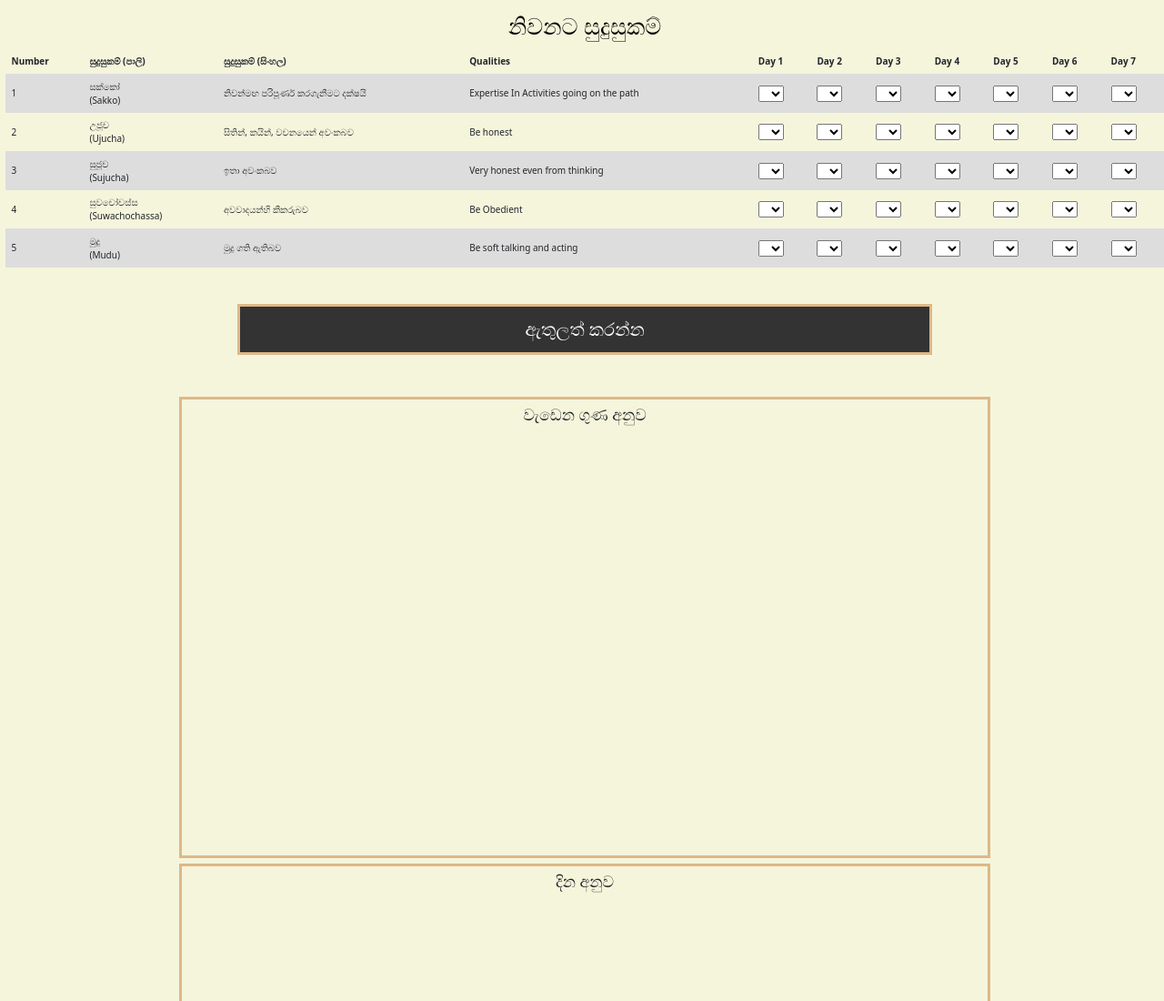
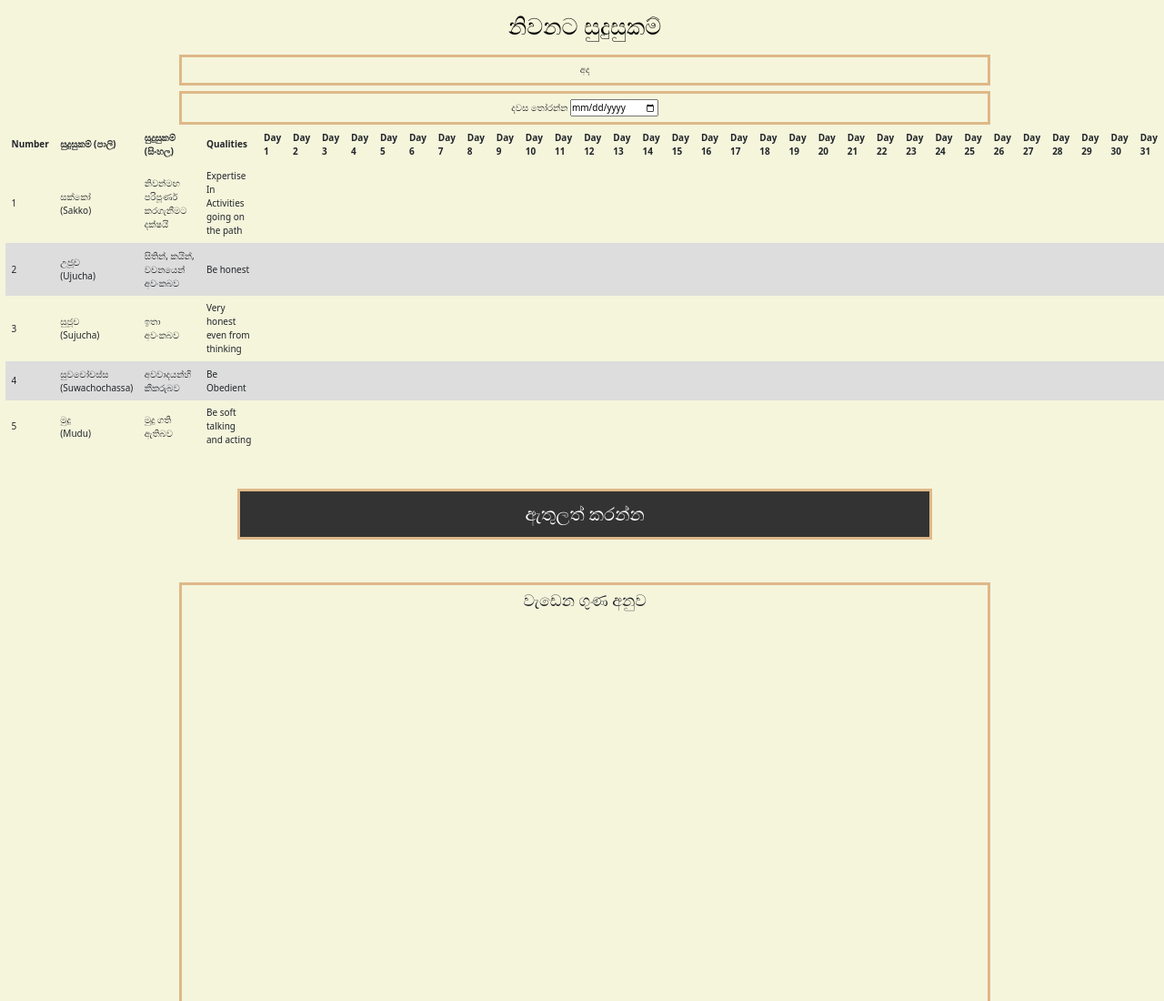
Before and after one commit to MkDay/json_database, a plain HTML site: page index.html in a window 1280 px wide. Shown: the top 1100 px of the page at 91% size. Drawn offline with nearby package versions, Linux system fonts and the light colour scheme.

Commit message:
Update index.html

```diff
--- a/index.html
+++ b/index.html
@@ -19,111 +19,95 @@
 
 <h1>නිවනට සුදුසුකම්</h1>
 
+
+<div class="date-picker" id="today">අද</div>
+<div class="date-picker">
+<label for="calendar">දවස තෝරන්න</label>
+<input id="calendar" type="date">
+</div>
+
+
 <table>
+<thead>
  <tr>
    <th>Number</th>
    <th>සුදුසුකම් (පාලි)</th>
    <th> සුදුසුකම් (සිංහල) </th>
    <th>Qualities</th>
-   <th>Day 1</th>
-   <th>Day 2</th>
-   <th>Day 3</th>
-   <th>Day 4</th>
-   <th>Day 5</th>
-   <th>Day 6</th>
-   <th>Day 7</th>
+   <th class="date-name">Day 1</th>
+   <th class="date-name">Day 2</th>
+   <th class="date-name">Day 3</th>
+   <th class="date-name">Day 4</th>
+   <th class="date-name">Day 5</th>
+   <th class="date-name">Day 6</th>
+   <th class="date-name">Day 7</th>
+   <th class="date-name">Day 8</th>
+   <th class="date-name">Day 9</th>
+   <th class="date-name">Day 10</th>
+   <th class="date-name">Day 11</th>
+   <th class="date-name">Day 12</th>
+   <th class="date-name">Day 13</th>
+   <th class="date-name">Day 14</th>
+   <th class="date-name">Day 15</th>
+   <th class="date-name">Day 16</th>
+   <th class="date-name">Day 17</th>
+   <th class="date-name">Day 18</th>
+   <th class="date-name">Day 19</th>
+   <th class="date-name">Day 20</th>
+   <th class="date-name">Day 21</th>
+   <th class="date-name">Day 22</th>
+   <th class="date-name">Day 23</th>
+   <th class="date-name">Day 24</th>
+   <th class="date-name">Day 25</th>
+   <th class="date-name">Day 26</th>
+   <th class="date-name">Day 27</th>
+   <th class="date-name">Day 28</th>
+   <th class="date-name">Day 29</th>
+   <th class="date-name">Day 30</th>
+   <th class="date-name">Day 31</th>
 
  </tr>
+</thead>
 
+<tbody>
  <tr id="Quality1">
    <td>1</td>
    <td>සක්කෝ <br>(Sakko)</td>
    <td>නිවන්මඟ පරිපූර්ණ කරගැනීමට දක්ෂයි</td>
    <td>Expertise In Activities going on the path</td>
 
-   <td class="q1-days">
+   <td class="q1-days"></td>
+   <td class="q1-days"></td>
+   <td class="q1-days"></td>
+   <td class="q1-days"></td>
+   <td class="q1-days"></td>
+   <td class="q1-days"></td>
+   <td class="q1-days"></td>
+   <td class="q1-days"></td>
+   <td class="q1-days"></td>
+   <td class="q1-days"></td>
+   <td class="q1-days"></td>
+   <td class="q1-days"></td>
+   <td class="q1-days"></td>
+   <td class="q1-days"></td>
+   <td class="q1-days"></td>
+   <td class="q1-days"></td>
+   <td class="q1-days"></td>
+   <td class="q1-days"></td>
+   <td class="q1-days"></td>
+   <td class="q1-days"></td>
+   <td class="q1-days"></td>
+   <td class="q1-days"></td>
+   <td class="q1-days"></td>
+   <td class="q1-days"></td>
+   <td class="q1-days"></td>
+   <td class="q1-days"></td>
+   <td class="q1-days"></td>
+   <td class="q1-days"></td>
+   <td class="q1-days"></td>
+   <td class="q1-days"></td>
+   <td class="q1-days"></td>
 
-    <select class="q1-score" id="q1-d1">
-     <option></option>
-     <option>0</option>
-     <option>1</option>
-     <option>2</option>
-     <option>3</option>
-     <option>4</option>
-     <option>5</option>
-   </td>
-
-     <td class="q1-days">
-
-    <select class="q1-score" id="q1-d2">
-     <option></option>
-     <option>0</option>
-     <option>1</option>
-     <option>2</option>
-     <option>3</option>
-     <option>4</option>
-     <option>5</option>
-   </td>
-
-    <td class="q1-days">
-
-    <select class="q1-score" id="q1-d3">
-     <option></option>
-     <option>0</option>
-     <option>1</option>
-     <option>2</option>
-     <option>3</option>
-     <option>4</option>
-     <option>5</option>
-   </td>
-
-     <td class="q1-days">
-
-    <select class="q1-score" id="q1-d4">
-     <option></option>
-     <option>0</option>
-     <option>1</option>
-     <option>2</option>
-     <option>3</option>
-     <option>4</option>
-     <option>5</option>
-   </td>
-
-     <td class="q1-days">
-
-    <select class="q1-score" id="q1-d5">
-     <option></option>
-     <option>0</option>
-     <option>1</option>
-     <option>2</option>
-     <option>3</option>
-     <option>4</option>
-     <option>5</option>
-   </td>
-
-     <td class="q1-days">
-
-    <select class="q1-score" id="q1-d6">
-     <option></option>
-     <option>0</option>
-     <option>1</option>
-     <option>2</option>
-     <option>3</option>
-     <option>4</option>
-     <option>5</option>
-   </td>
-
-   <td class="q1-days">
-
-    <select class="q1-score" id="q1-d7">
-     <option></option>
-     <option>0</option>
-     <option>1</option>
-     <option>2</option>
-     <option>3</option>
-     <option>4</option>
-     <option>5</option>
-   </td>
 
  </tr>
 
@@ -133,89 +117,37 @@
    <td>සිතින්, කයින්, වචනයෙන් අවංකබව</td>
    <td>Be honest</td>
 
-   <td class="q2-days">
-
-    <select class="q2-score" id="q2-d1">
-     <option></option>
-     <option>0</option>
-     <option>1</option>
-     <option>2</option>
-     <option>3</option>
-     <option>4</option>
-     <option>5</option>
-   </td>
-
-     <td class="q2-days">
-
-    <select class="q2-score" id="q2-d2">
-     <option></option>
-     <option>0</option>
-     <option>1</option>
-     <option>2</option>
-     <option>3</option>
-     <option>4</option>
-     <option>5</option>
-   </td>
-
-     <td class="q2-days">
-
-    <select class="q2-score" id="q2-d3">
-     <option></option>
-     <option>0</option>
-     <option>1</option>
-     <option>2</option>
-     <option>3</option>
-     <option>4</option>
-     <option>5</option>
-   </td>
-
-     <td class="q2-days">
-
-    <select class="q2-score" id="q2-d4">
-     <option></option>
-     <option>0</option>
-     <option>1</option>
-     <option>2</option>
-     <option>3</option>
-     <option>4</option>
-     <option>5</option>
-   </td>
-
-     <td class="q2-days">
-
-    <select class="q2-score" id="q2-d5">
-     <option></option>
-     <option>0</option>
-     <option>1</option>
-     <option>2</option>
-     <option>3</option>
-     <option>4</option>
-     <option>5</option>
-   </td>
-
-     <td class="q2-days">
-
-    <select class="q2-score" id="q2-d6">
-     <option></option>
-     <option>0</option>
-     <option>1</option>
-     <option>2</option>
-     <option>3</option>
-     <option>4</option>
-     <option>5</option>
-   </td>
-
-     <td class="q2-days">
-
-    <select class="q2-score" id="q2-d7">
-     <option></option>
-     <option>0</option>
-     <option>1</option>
-     <option>2</option>
-     <option>3</option>
-     <option>4</option>
-     <option>5</option>
-   </td>
+   <td class="q2-days"></td>
+   <td class="q2-days"></td>
+   <td class="q2-days"></td>
+   <td class="q2-days"></td>
+   <td class="q2-days"></td>
+   <td class="q2-days"></td>
+   <td class="q2-days"></td>
+   <td class="q2-days"></td>
+   <td class="q2-days"></td>
+   <td class="q2-days"></td>
+   <td class="q2-days"></td>
+   <td class="q2-days"></td>
+   <td class="q2-days"></td>
+   <td class="q2-days"></td>
+   <td class="q2-days"></td>
+   <td class="q2-days"></td>
+   <td class="q2-days"></td>
+   <td class="q2-days"></td>
+   <td class="q2-days"></td>
+   <td class="q2-days"></td>
+   <td class="q2-days"></td>
+   <td class="q2-days"></td>
+   <td class="q2-days"></td>
+   <td class="q2-days"></td>
+   <td class="q2-days"></td>
+   <td class="q2-days"></td>
+   <td class="q2-days"></td>
+   <td class="q2-days"></td>
+   <td class="q2-days"></td>
+   <td class="q2-days"></td>
+   <td class="q2-days"></td>
 
  </tr>
 
@@ -225,89 +157,37 @@
    <td>ඉතා අවංකබව</td>
    <td>Very honest even from thinking</td>
 
-   <td class="q3-days">
-
-    <select class="q3-score" id="q3-d1">
-     <option></option>
-     <option>0</option>
-     <option>1</option>
-     <option>2</option>
-     <option>3</option>
-     <option>4</option>
-     <option>5</option>
-   </td>
-
-     <td class="q3-days">
-
-    <select class="q3-score" id="q3-d2">
-     <option></option>
-     <option>0</option>
-     <option>1</option>
-     <option>2</option>
-     <option>3</option>
-     <option>4</option>
-     <option>5</option>
-   </td>
-
-     <td class="q3-days">
-
-    <select class="q3-score" id="q3-d3">
-     <option></option>
-     <option>0</option>
-     <option>1</option>
-     <option>2</option>
-     <option>3</option>
-     <option>4</option>
-     <option>5</option>
-   </td>
-
-     <td class="q3-days">
-
-    <select class="q3-score" id="q3-d4">
-     <option></option>
-     <option>0</option>
-     <option>1</option>
-     <option>2</option>
-     <option>3</option>
-     <option>4</option>
-     <option>5</option>
-   </td>
-
-     <td class="q3-days">
-
-    <select class="q3-score" id="q3-d5">
-     <option></option>
-     <option>0</option>
-     <option>1</option>
-     <option>2</option>
-     <option>3</option>
-     <option>4</option>
-     <option>5</option>
-   </td>
-
-     <td class="q3-days">
-
-    <select class="q3-score" id="q3-d6">
-     <option></option>
-     <option>0</option>
-     <option>1</option>
-     <option>2</option>
-     <option>3</option>
-     <option>4</option>
-     <option>5</option>
-   </td>
-
-   <td class="q3-days">
-
-    <select class="q3-score" id="q3-d7">
-     <option></option>
-     <option>0</option>
-     <option>1</option>
-     <option>2</option>
-     <option>3</option>
-     <option>4</option>
-     <option>5</option>
-   </td>
+   <td class="q3-days"></td>
+   <td class="q3-days"></td>
+   <td class="q3-days"></td>
+   <td class="q3-days"></td>
+   <td class="q3-days"></td>
+   <td class="q3-days"></td>
+   <td class="q3-days"></td>
+   <td class="q3-days"></td>
+   <td class="q3-days"></td>
+   <td class="q3-days"></td>
+   <td class="q3-days"></td>
+   <td class="q3-days"></td>
+   <td class="q3-days"></td>
+   <td class="q3-days"></td>
+   <td class="q3-days"></td>
+   <td class="q3-days"></td>
+   <td class="q3-days"></td>
+   <td class="q3-days"></td>
+   <td class="q3-days"></td>
+   <td class="q3-days"></td>
+   <td class="q3-days"></td>
+   <td class="q3-days"></td>
+   <td class="q3-days"></td>
+   <td class="q3-days"></td>
+   <td class="q3-days"></td>
+   <td class="q3-days"></td>
+   <td class="q3-days"></td>
+   <td class="q3-days"></td>
+   <td class="q3-days"></td>
+   <td class="q3-days"></td>
+   <td class="q3-days"></td>
 
 
  </tr>
@@ -319,89 +199,37 @@
    <td>අවවාදයන්හි කීකරුබව</td>
    <td>Be Obedient</td>
 
-   <td class="q4-days">
-
-    <select class="q4-score" id="q4-d1">
-     <option></option>
-     <option>0</option>
-     <option>1</option>
-     <option>2</option>
-     <option>3</option>
-     <option>4</option>
-     <option>5</option>
-   </td>
-
-     <td class="q4-days">
-
-    <select class="q4-score" id="q4-d2">
-     <option></option>
-     <option>0</option>
-     <option>1</option>
-     <option>2</option>
-     <option>3</option>
-     <option>4</option>
-     <option>5</option>
-   </td>
-
-      <td class="q4-days">
-
-    <select class="q4-score" id="q4-d3">
-     <option></option>
-     <option>0</option>
-     <option>1</option>
-     <option>2</option>
-     <option>3</option>
-     <option>4</option>
-     <option>5</option>
-   </td>
-
-     <td class="q4-days">
-
-    <select class="q4-score" id="q4-d4">
-     <option></option>
-     <option>0</option>
-     <option>1</option>
-     <option>2</option>
-     <option>3</option>
-     <option>4</option>
-     <option>5</option>
-   </td>
-
-     <td class="q4-days">
-
-    <select class="q4-score" id="q4-d5">
-     <option></option>
-     <option>0</option>
-     <option>1</option>
-     <option>2</option>
-     <option>3</option>
-     <option>4</option>
-     <option>5</option>
-   </td>
-
-     <td class="q4-days">
-
-    <select class="q4-score" id="q4-d6">
-     <option></option>
-     <option>0</option>
-     <option>1</option>
-     <option>2</option>
-     <option>3</option>
-     <option>4</option>
-     <option>5</option>
-   </td>
-
-     <td class="q4-days">
-
-    <select class="q4-score" id="q4-d7">
-     <option></option>
-     <option>0</option>
-     <option>1</option>
-     <option>2</option>
-     <option>3</option>
-     <option>4</option>
-     <option>5</option>
-   </td>
+   <td class="q4-days"></td>
+   <td class="q4-days"></td>
+   <td class="q4-days"></td>
+   <td class="q4-days"></td>
+   <td class="q4-days"></td>
+   <td class="q4-days"></td>
+   <td class="q4-days"></td>
+   <td class="q4-days"></td>
+   <td class="q4-days"></td>
+   <td class="q4-days"></td>
+   <td class="q4-days"></td>
+   <td class="q4-days"></td>
+   <td class="q4-days"></td>
+   <td class="q4-days"></td>
+   <td class="q4-days"></td>
+   <td class="q4-days"></td>
+   <td class="q4-days"></td>
+   <td class="q4-days"></td>
+   <td class="q4-days"></td>
+   <td class="q4-days"></td>
+   <td class="q4-days"></td>
+   <td class="q4-days"></td>
+   <td class="q4-days"></td>
+   <td class="q4-days"></td>
+   <td class="q4-days"></td>
+   <td class="q4-days"></td>
+   <td class="q4-days"></td>
+   <td class="q4-days"></td>
+   <td class="q4-days"></td>
+   <td class="q4-days"></td>
+   <td class="q4-days"></td>
 
  </tr>
 
@@ -411,92 +239,40 @@
    <td>මුදු ගති ඇතිබව</td>
    <td>Be soft talking and acting</td>
 
-   <td class="days">
-
-    <select class="q5-score" id="q5-d1">
-     <option></option>
-     <option>0</option>
-     <option>1</option>
-     <option>2</option>
-     <option>3</option>
-     <option>4</option>
-     <option>5</option>
-   </td>
-
-     <td class="days">
-
-    <select class="q5-score" id="q5-d2">
-     <option></option>
-     <option>0</option>
-     <option>1</option>
-     <option>2</option>
-     <option>3</option>
-     <option>4</option>
-     <option>5</option>
-   </td>
-
-      <td class="days">
-
-    <select class="q5-score" id="q5-d3">
-     <option></option>
-     <option>0</option>
-     <option>1</option>
-     <option>2</option>
-     <option>3</option>
-     <option>4</option>
-     <option>5</option>
-   </td>
-
-     <td class="days">
-
-    <select class="q5-score" id="q5-d4">
-     <option></option>
-     <option>0</option>
-     <option>1</option>
-     <option>2</option>
-     <option>3</option>
-     <option>4</option>
-     <option>5</option>
-   </td>
-
-     <td class="days">
-
-    <select class="q5-score" id="q5-d5">
-     <option></option>
-     <option>0</option>
-     <option>1</option>
-     <option>2</option>
-     <option>3</option>
-     <option>4</option>
-     <option>5</option>
-   </td>
-
-     <td class="days">
-
-    <select class="q5-score" id="q5-d6">
-     <option></option>
-     <option>0</option>
-     <option>1</option>
-     <option>2</option>
-     <option>3</option>
-     <option>4</option>
-     <option>5</option>
-   </td>
-
-     <td class="days">
-
-    <select class="q5-score" id="q5-d7">
-     <option></option>
-     <option>0</option>
-     <option>1</option>
-     <option>2</option>
-     <option>3</option>
-     <option>4</option>
-     <option>5</option>
-   </td>
+   <td class="q5-days"></td>
+   <td class="q5-days"></td>
+   <td class="q5-days"></td>
+   <td class="q5-days"></td>
+   <td class="q5-days"></td>
+   <td class="q5-days"></td>
+   <td class="q5-days"></td>
+   <td class="q5-days"></td>
+   <td class="q5-days"></td>
+   <td class="q5-days"></td>
+   <td class="q5-days"></td>
+   <td class="q5-days"></td>
+   <td class="q5-days"></td>
+   <td class="q5-days"></td>
+   <td class="q5-days"></td>
+   <td class="q5-days"></td>
+   <td class="q5-days"></td>
+   <td class="q5-days"></td>
+   <td class="q5-days"></td>
+   <td class="q5-days"></td>
+   <td class="q5-days"></td>
+   <td class="q5-days"></td>
+   <td class="q5-days"></td>
+   <td class="q5-days"></td>
+   <td class="q5-days"></td>
+   <td class="q5-days"></td>
+   <td class="q5-days"></td>
+   <td class="q5-days"></td>
+   <td class="q5-days"></td>
+   <td class="q5-days"></td>
+   <td class="q5-days"></td>
 
  </tr>
-
+</tbody>
 </table>
 
 <button id="submit">ඇතුලත් කරන්න</button>
```
